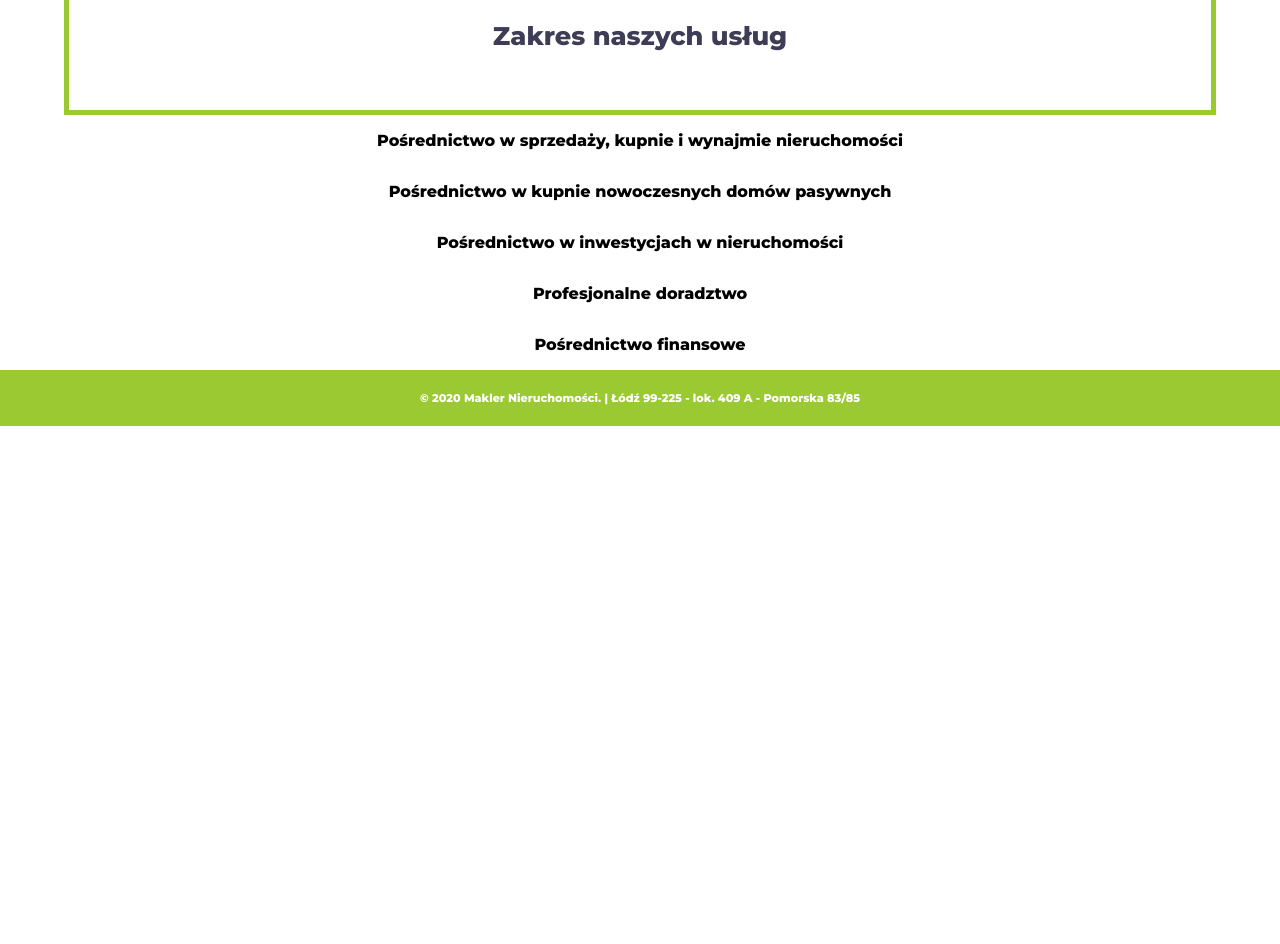
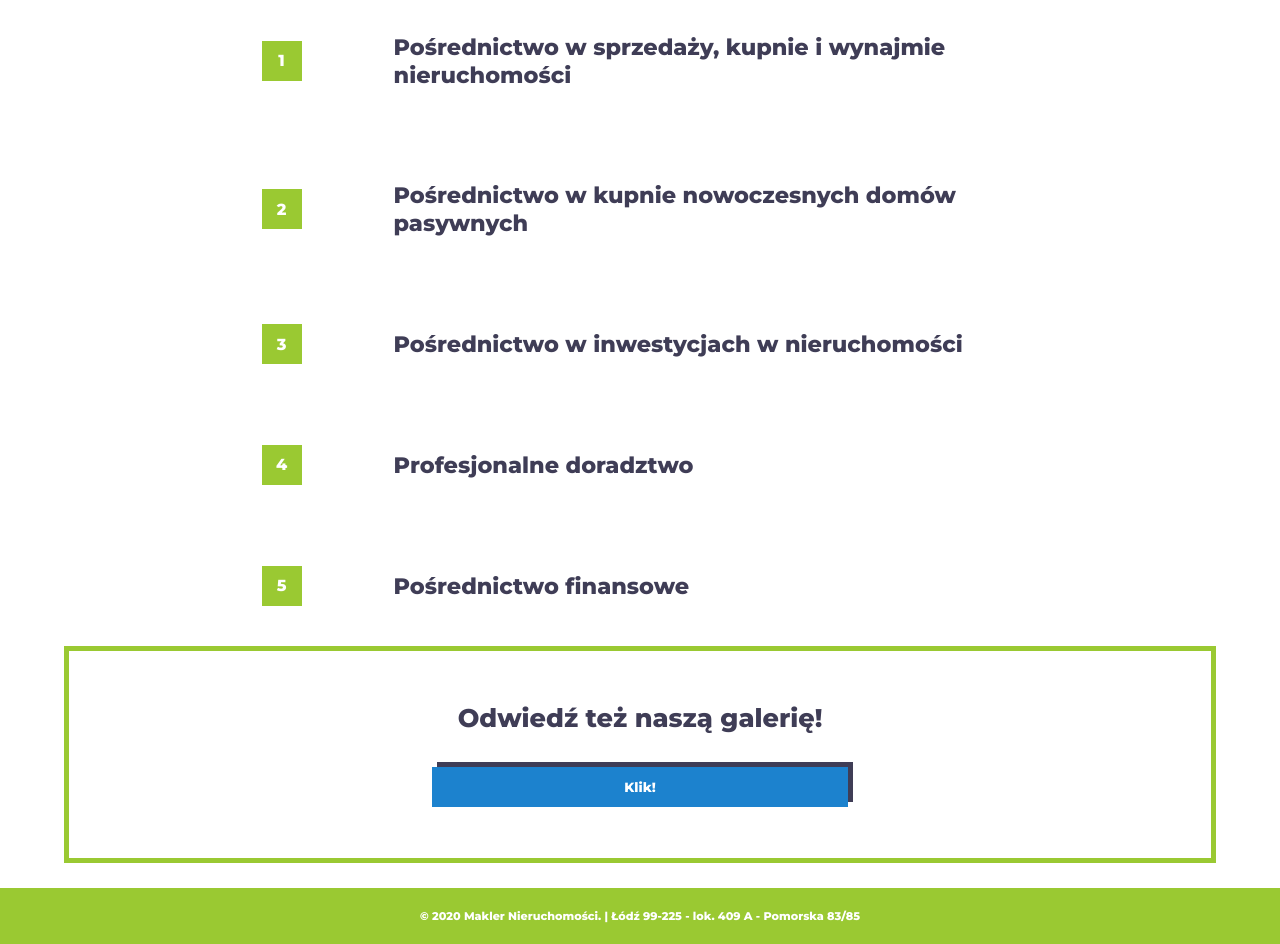
Before and after one commit to Pawson199/Makler-Inwestycje, a React (Create React App) app: page /about in a window 1280 px wide. Shown: the part 1080-2024 px from the top of the page. Before the commit the page ends 1506 px from the top, so only its background shows below. Built offline with nearby package versions, Linux system fonts and the light colour scheme.

Commit message:
Edit style for about page

```diff
--- a/public/styles/_about.scss
+++ b/public/styles/_about.scss
@@ -3,13 +3,11 @@
 .about_us{
     width: 90%;
     max-width: 120em;
-    max-height: 40em;
     border: 0.2em solid #9AC932;
     background-color:  white;
     @include font-size(1.6em, 1.4em);
     @include display-flex(row, center);
     text-align: center;
-    padding: 0 1em 0 1em;
     box-sizing: border-box;
     color:#3F3D56;
     margin: 0;
@@ -26,9 +24,11 @@
 
 .partners{
     width: 90%;
+    height: auto;
     display: grid;
     grid-template-columns: repeat(auto-fit, minmax(10em, 1fr));
     grid-template-rows:1fr;
+    row-gap: 1em;
     box-sizing: border-box;
     padding: 5em 0 5em 0;
         & img{
@@ -40,38 +40,69 @@
 .services{
     width: 90%;
     max-width: 120em;
-    max-height: 20em;
     border: 0.2em solid #9AC932;
     background-color:  white;
     @include font-size(1.6em, 1.2em);
-    @include display-flex(row, center);
+    @include display-flex(column, center);
     text-align: center;
-    padding: 0 1em 0 1em;
     box-sizing: border-box;
     color:#3F3D56;
-    margin: 0;
+}
+.services:nth-last-child(1){
+    @include display-flex(column, space-between);
+    margin-bottom: 1em;
+        & button{
+            margin-top: 2.5em;
+            width: 40%;
+            height: 3em;
+            border: 0;
+            background-color: #1C82CE;
+            font-family: 'Montserrat', sans-serif;
+            color: white;
+            box-shadow: 5px -5px 0 #3F3D56;
+        }
+        & button:active{
+           box-shadow: 5px -5px 0 white ;
+           padding-bottom: 5px;
+        }
+}
+
+.one_of_service{
+    display: grid;
+    grid-template-columns: 20% 80%;
+    grid-template-rows: 1fr ;
+    width: 70%;
+    margin: 1.5em;
+    & div{
+        width: 2.5em;
+        height: 2.5em;
+        background-color: #9AC932;
+        @include display-flex(row,center);
+        color: white;
+        align-self: center;
+        justify-self: center;
+    }
+    & p{
+        @include font-size(1.4em, 1.2em);
+        color:#3F3D56;
+        padding: 0 1em 0 1em;
+      }
 }
 
 @media only screen and (max-width: 901px) {
     .about_us{
-        height:40vh;
-    }
-    .partners{
-        height: auto;
+        padding: 2em;
     }
     .services{
-        height: 20vh;
+        padding: 1em;
     }
 }
 
 @media only screen and (min-width: 901px) {
     .about_us{
-        height: 50vh;
-    }
-    .partners{
-        height: auto;
+        padding: 3em;
     }
     .services{
-        height: 20vh;
+        padding: 2em;
     }
 }
--- a/public/styles/style.css
+++ b/public/styles/style.css
@@ -34,18 +34,7 @@ body .menu {
 body .menu img {
   width: 10em;
   height: auto;
-}
-
-@media only screen and (max-width: 900px) {
-  body .menu img {
-    padding-left: 0;
-  }
-}
-
-@media only screen and (min-width: 900px) {
-  body .menu img {
-    padding-left: 2em;
-  }
+  padding-left: 2em;
 }
 
 body .menu ul {
@@ -73,6 +62,10 @@ body .menu ul li {
 body .menu ul li a {
   text-decoration: none;
   color: #3F3D56;
+}
+
+body .menu .burger {
+  margin-right: 2em;
 }
 
 body .menu .burgerek {
@@ -148,7 +141,6 @@ body .container {
 body .container .about_us {
   width: 90%;
   max-width: 120em;
-  max-height: 40em;
   border: 0.2em solid #9AC932;
   background-color: white;
   display: -webkit-box;
@@ -165,7 +157,6 @@ body .container .about_us {
       -ms-flex-direction: row;
           flex-direction: row;
   text-align: center;
-  padding: 0 1em 0 1em;
   -webkit-box-sizing: border-box;
           box-sizing: border-box;
   color: #3F3D56;
@@ -195,12 +186,14 @@ body .container .quotation {
 
 body .container .partners {
   width: 90%;
+  height: auto;
   display: -ms-grid;
   display: grid;
   -ms-grid-columns: (minmax(10em, 1fr))[auto-fit];
       grid-template-columns: repeat(auto-fit, minmax(10em, 1fr));
   -ms-grid-rows: 1fr;
       grid-template-rows: 1fr;
+  row-gap: 1em;
   -webkit-box-sizing: border-box;
           box-sizing: border-box;
   padding: 5em 0 5em 0;
@@ -216,7 +209,6 @@ body .container .partners img {
 body .container .services {
   width: 90%;
   max-width: 120em;
-  max-height: 20em;
   border: 0.2em solid #9AC932;
   background-color: white;
   display: -webkit-box;
@@ -228,16 +220,14 @@ body .container .services {
   -webkit-box-align: center;
       -ms-flex-align: center;
           align-items: center;
-  -webkit-box-orient: horizontal;
+  -webkit-box-orient: vertical;
   -webkit-box-direction: normal;
-      -ms-flex-direction: row;
-          flex-direction: row;
+      -ms-flex-direction: column;
+          flex-direction: column;
   text-align: center;
-  padding: 0 1em 0 1em;
   -webkit-box-sizing: border-box;
           box-sizing: border-box;
   color: #3F3D56;
-  margin: 0;
 }
 
 @media only screen and (max-width: 900px) {
@@ -252,27 +242,107 @@ body .container .services {
   }
 }
 
+body .container .services:nth-last-child(1) {
+  display: -webkit-box;
+  display: -ms-flexbox;
+  display: flex;
+  -webkit-box-pack: justify;
+      -ms-flex-pack: justify;
+          justify-content: space-between;
+  -webkit-box-align: center;
+      -ms-flex-align: center;
+          align-items: center;
+  -webkit-box-orient: vertical;
+  -webkit-box-direction: normal;
+      -ms-flex-direction: column;
+          flex-direction: column;
+  margin-bottom: 1em;
+}
+
+body .container .services:nth-last-child(1) button {
+  margin-top: 2.5em;
+  width: 40%;
+  height: 3em;
+  border: 0;
+  background-color: #1C82CE;
+  font-family: 'Montserrat', sans-serif;
+  color: white;
+  -webkit-box-shadow: 5px -5px 0 #3F3D56;
+          box-shadow: 5px -5px 0 #3F3D56;
+}
+
+body .container .services:nth-last-child(1) button:active {
+  -webkit-box-shadow: 5px -5px 0 white;
+          box-shadow: 5px -5px 0 white;
+  padding-bottom: 5px;
+}
+
+body .container .one_of_service {
+  display: -ms-grid;
+  display: grid;
+  -ms-grid-columns: 20% 80%;
+      grid-template-columns: 20% 80%;
+  -ms-grid-rows: 1fr;
+      grid-template-rows: 1fr;
+  width: 70%;
+  margin: 1.5em;
+}
+
+body .container .one_of_service div {
+  width: 2.5em;
+  height: 2.5em;
+  background-color: #9AC932;
+  display: -webkit-box;
+  display: -ms-flexbox;
+  display: flex;
+  -webkit-box-pack: center;
+      -ms-flex-pack: center;
+          justify-content: center;
+  -webkit-box-align: center;
+      -ms-flex-align: center;
+          align-items: center;
+  -webkit-box-orient: horizontal;
+  -webkit-box-direction: normal;
+      -ms-flex-direction: row;
+          flex-direction: row;
+  color: white;
+  -ms-flex-item-align: center;
+      align-self: center;
+  justify-self: center;
+}
+
+body .container .one_of_service p {
+  color: #3F3D56;
+  padding: 0 1em 0 1em;
+}
+
+@media only screen and (max-width: 900px) {
+  body .container .one_of_service p {
+    font-size: 1.2em;
+  }
+}
+
+@media only screen and (min-width: 900px) {
+  body .container .one_of_service p {
+    font-size: 1.4em;
+  }
+}
+
 @media only screen and (max-width: 901px) {
   body .container .about_us {
-    height: 40vh;
-  }
-  body .container .partners {
-    height: auto;
+    padding: 2em;
   }
   body .container .services {
-    height: 20vh;
+    padding: 1em;
   }
 }
 
 @media only screen and (min-width: 901px) {
   body .container .about_us {
-    height: 50vh;
-  }
-  body .container .partners {
-    height: auto;
+    padding: 3em;
   }
   body .container .services {
-    height: 20vh;
+    padding: 2em;
   }
 }
 
@@ -280,7 +350,7 @@ body .container .employees {
   position: relative;
   width: 90%;
   max-width: 120em;
-  max-height: 40em;
+  max-height: 35em;
 }
 
 body .container .employees div {
@@ -532,10 +602,18 @@ body .container .form input:nth-child(4) {
       align-self: center;
   -ms-grid-column-align: center;
       justify-self: center;
+  -webkit-box-shadow: 5px -5px 0 #3F3D56;
+          box-shadow: 5px -5px 0 #3F3D56;
   border: 0;
   background-color: #1C82CE;
   font-family: 'Montserrat', sans-serif;
   color: white;
+}
+
+body .container .form input:nth-child(4):active {
+  -webkit-box-shadow: 5px -5px 0 #9AC932;
+          box-shadow: 5px -5px 0 #9AC932;
+  padding-bottom: 5px;
 }
 
 @media only screen and (max-width: 901px) {
@@ -584,7 +662,7 @@ body .container .form input:nth-child(4) {
     -webkit-box-direction: normal;
         -ms-flex-direction: row;
             flex-direction: row;
-    height: 60vh;
+    height: 50vh;
   }
   body .container .employees div {
     width: 47%;
@@ -658,7 +736,7 @@ body .container .home_desc h1 {
   grid-area: 3 / 1 / 4 / 2;
   width: 90%;
   margin: 0;
-  text-align: inherit;
+  text-align: center;
   -ms-grid-column-align: inherit;
       justify-self: inherit;
   z-index: 25;
@@ -666,13 +744,13 @@ body .container .home_desc h1 {
 
 @media only screen and (max-width: 900px) {
   body .container .home_desc h1 {
-    font-size: 2em;
+    font-size: 2.5em;
   }
 }
 
 @media only screen and (min-width: 900px) {
   body .container .home_desc h1 {
-    font-size: 3em;
+    font-size: 3.5em;
   }
 }
 
@@ -684,7 +762,7 @@ body .container .home_desc h2 {
   grid-area: 4 / 1 / 5 / 2;
   max-width: 90%;
   width: 90%;
-  text-align: inherit;
+  text-align: center;
   -ms-flex-item-align: center;
       -ms-grid-row-align: center;
       align-self: center;
@@ -700,13 +778,13 @@ body .container .home_desc h2 {
 
 @media only screen and (max-width: 900px) {
   body .container .home_desc h2 {
-    font-size: 1em;
+    font-size: 1.2em;
   }
 }
 
 @media only screen and (min-width: 900px) {
   body .container .home_desc h2 {
-    font-size: 1.3em;
+    font-size: 1.5em;
   }
 }
 
@@ -722,6 +800,9 @@ body .container .home_desc .button_holder {
   display: flex;
   -ms-flex-item-align: center;
       align-self: center;
+  -webkit-box-pack: center;
+      -ms-flex-pack: center;
+          justify-content: center;
   justify-self: inherit;
   z-index: 25;
 }
@@ -736,9 +817,9 @@ body .container .home_desc .home_intro_button {
   font-family: 'Montserrat', sans-serif;
 }
 
-body .container .home_desc .home_intro_button:active:after {
-  top: -4px;
-  right: -4px;
+body .container .home_desc .home_intro_button:active {
+  top: -2px;
+  right: -2px;
 }
 
 body .container .home_desc .home_intro_button::after {
@@ -897,9 +978,9 @@ body .container .offers .dic_button_container button::after {
   z-index: -5;
 }
 
-body .container .offers .dic_button_container button:active:after {
-  top: -4px;
-  right: -4px;
+body .container .offers .dic_button_container button:active {
+  top: -2px;
+  right: -2px;
 }
 
 body .container .offers::before {
--- a/public/styles/style.scss
+++ b/public/styles/style.scss
@@ -20,7 +20,7 @@ body{
             img{
                 width: 10em;
                 height: auto;
-                @include padd(0,2em)
+                padding-left: 2em;
             }
             ul{
                 @include display-flex(row, center);
@@ -33,6 +33,9 @@ body{
                                 color: #3F3D56;
                             }
                     }
+            }
+            .burger{
+                margin-right: 2em;
             }
 
                 @import './burger';
--- a/src/pages/About.js
+++ b/src/pages/About.js
@@ -9,7 +9,7 @@ export default function About() {
 
     const Service = ( props ) => {
         return(
-            <span> <div></div><p>{props.desc}</p> </span>
+        <span className="one_of_service" > <div>{props.number}</div><p>{props.desc}</p> </span>
         )
     }
 
@@ -35,11 +35,15 @@ export default function About() {
         <div className="services">
           Zakres naszych usług
         </div>
-        <Service desc="Pośrednictwo w sprzedaży, kupnie i wynajmie nieruchomości" />
-        <Service desc="Pośrednictwo w kupnie nowoczesnych domów pasywnych" />
-        <Service desc="Pośrednictwo w inwestycjach w nieruchomości" />
-        <Service desc="Profesjonalne doradztwo" />
-        <Service desc="Pośrednictwo finansowe" />
+        <Service number="1" desc="Pośrednictwo w sprzedaży, kupnie i wynajmie nieruchomości" />
+        <Service number="2"  desc="Pośrednictwo w kupnie nowoczesnych domów pasywnych" />
+        <Service number="3"  desc="Pośrednictwo w inwestycjach w nieruchomości" />
+        <Service number="4"  desc="Profesjonalne doradztwo" />
+        <Service number="5"  desc="Pośrednictwo finansowe" />
+        <div className="services">
+          Odwiedź też naszą galerię!
+            <button>Klik!</button>
+        </div>
        </>
     )
 }
```
Also changed, not shown: public/styles/_functions.scss (+0 -9 lines), public/styles/_home.scss (+11 -10 lines), public/styles/_kontakt.scss (+7 -2 lines), 1 other file (tests, documents, lock files or other folders).
